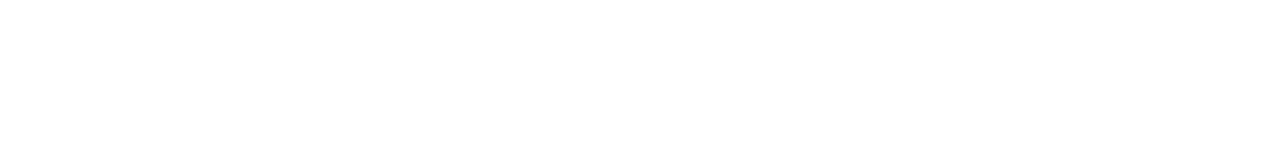
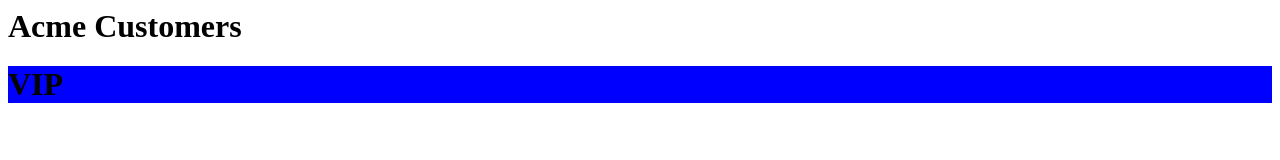
Before and after one commit to AndreYarbrough/AcmeCustomersVip, a plain HTML site: page index.html in a window 1280 px wide. Drawn offline with Linux system fonts and the light colour scheme.

Commit message:
added flex, added h1

```diff
--- a/index.html
+++ b/index.html
@@ -2,7 +2,18 @@
     <head>
         <body>
             <style>
+                #vip{
+                    background-color: blue;
+                }
+                h1{
+                    display: flex;
+                    flex-wrap: wrap;
+                    flex-direction: row;
+
+                }
             </style>
+            <h1>Acme Customers </h1>
+            <h1 id='vip'>VIP</h1>
             <script>
                  let customers = [
       { id: 1, name: 'moe', email: 'moe@gmail.com', isVIP: true},
@@ -11,8 +22,8 @@
      ];
      const render = () =>{
          const html = customers.map((employee, idx)=>{
-             return `<li data-idx='${idx}'`
-         })
+             return `<li data-idx='${idx}'>${employee.name}`
+         }).join('');
      };
             </script>
         </body>
```
